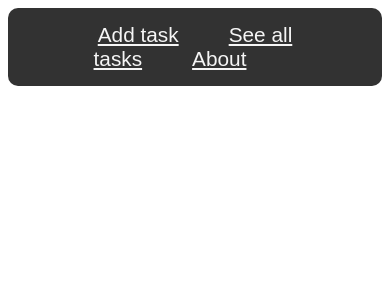
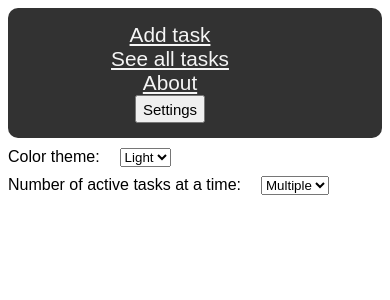
Before and after one commit to iuloz/Tasks-Activity-Monitoring, a React (Create React App) app in the folder work-hours-recording-application/: page /settings in a window 390 px wide. Shown: the top 300 px of the page. Built offline with nearby package versions, Linux system fonts and the light colour scheme.

Commit message:
Settings view added. No functionality

```diff
--- a/work-hours-recording-application/db.json
+++ b/work-hours-recording-application/db.json
@@ -6,8 +6,7 @@
       "task": "Go there",
       "tags": [
         "Some tag",
-        "Joker",
-        "Quinn"
+        "Joker"
       ],
       "start": [
 
@@ -26,12 +25,8 @@
         "New",
         "Easy"
       ],
-      "start": [
-
-      ],
-      "end": [
-
-      ],
+      "start": [],
+      "end": [],
       "timeTotal": "00:00:00",
       "id": "3"
     },
@@ -52,7 +47,7 @@
       "status": "Inactive",
       "task": "Think the thought",
       "tags": [
-        "Good tag"
+        "Philosofy"
       ],
       "start": [],
       "end": [],
@@ -65,12 +60,15 @@
       "status": "Inactive",
       "task": "Go there",
       "tags": [
-        "See",
-        "Easy"
+        "See"
       ],
       "start": [],
       "end": [],
       "timeTotal": "00:00:00"
     }
-  ]
+  ],
+  "settings": {
+    "theme": "light",
+    "activeTasksMode": "multiple"
+  }
 }
--- a/work-hours-recording-application/src/App.js
+++ b/work-hours-recording-application/src/App.js
@@ -3,6 +3,7 @@ import {BrowserRouter, Routes, Route} from 'react-router-dom';
 import Tasks from './Tasks';
 import About from './About';
 import AllRecordings from './AllRecordings';
+import Settings from './Settings';
 
 
 function App() {
@@ -14,6 +15,7 @@ function App() {
                 <Route path='/make-recording' element={<Tasks/>}/>
                 <Route path='/about' element={<About/>}/>
                 <Route path='/recordings' element={<AllRecordings/>}/>
+                <Route path='/settings' element={<Settings/>}/>
             </Routes>
         </BrowserRouter>
     );
--- a/work-hours-recording-application/src/Menu.js
+++ b/work-hours-recording-application/src/Menu.js
@@ -1,15 +1,17 @@
-import { Link } from 'react-router-dom';
+import { Link, useNavigate } from 'react-router-dom';
 import './styles.css'
 
 
 // This is main menu view, from where user can choose what to see.
 function Menu() {
+    const navigate = useNavigate();
 
     return (
         <div className='menu'>
-                <Link className='link' to='/make-recording'>Add task</Link>
-                <Link className='link' to='/recordings'>See all tasks</Link>
-                <Link className='link' to='/about'>About</Link>
+            <Link className='link' to='/make-recording'>Add task</Link>
+            <Link className='link' to='/recordings'>See all tasks</Link>
+            <Link className='link' to='/about'>About</Link>
+            <button className='settings-btn' onClick={() => navigate('/settings')}>Settings</button>
         </div>
     )
 }
--- /dev/null
+++ b/work-hours-recording-application/src/Settings.js
@@ -0,0 +1,20 @@
+function Settings() {
+    return (
+        <div className='settings'>
+            <label htmlFor='theme' style={{marginRight:'20px'}}>Color theme: </label>
+            <select id='theme' name='theme'>
+                <option value='light'>Light</option>
+                <option value='dark'>Dark</option>
+            </select>
+            <br/>
+            <label htmlFor='task_display' style={{marginRight:'20px'}}>Number of active tasks at a time: </label>
+            <select id='task_display' name='task_display'>
+                <option value='all'>Multiple</option>
+                <option value='one'>One</option>
+            </select>
+        </div>
+    );
+}
+
+
+export default Settings;
--- a/work-hours-recording-application/src/TasksItem.js
+++ b/work-hours-recording-application/src/TasksItem.js
@@ -199,7 +199,7 @@ function TasksItem(props) {
             onDragOver={onDragOver}
             onDrop={onDrop}
         >
-            <p style={{ display: 'inline', fontSize: '0.7rem' }}>{props.date}</p><span onClick={changeStatus} className='status'>{status}</span>
+            <p style={{ display: 'inline', fontSize: '0.7rem' }}>Created: {props.date}</p><span onClick={changeStatus} className='status'>{status}</span>
 
             {taskEditing ? (
                 <input
@@ -251,7 +251,7 @@ function TasksItem(props) {
                         onBlur={addTag}
                         autoFocus
                         list='existingTags'
-                    />
+                    />0
                     <datalist id='existingTags'>
                         {props.existingTags.map(tag => (
                             <option key={tag} value={tag} />
--- a/work-hours-recording-application/src/styles.css
+++ b/work-hours-recording-application/src/styles.css
@@ -8,10 +8,12 @@ body {
     background-color: rgb(50, 50, 50);
     border-radius: 10px;
     margin-bottom: 10px;
+    align-items: center;
+    justify-content: center;
 }
 
 .link {
-    padding-right: 50px;
+    margin-right: 50px;
     font-size: 1.3rem;
     color: whitesmoke;
 }
@@ -164,3 +166,20 @@ input[type="text"] {
     color: black;
     border: 1px solid #0064cf;
 }
+
+.settings-btn {
+    float: right;
+    margin-right: 50px;
+    height: 28px;
+    font-size: 15px;
+}
+
+@media only screen and (max-width: 500px) {
+    .link, .menu {
+        display: block;
+        float: none;
+    }
+    .settings-btn {
+        float: none;
+    }
+}
```
